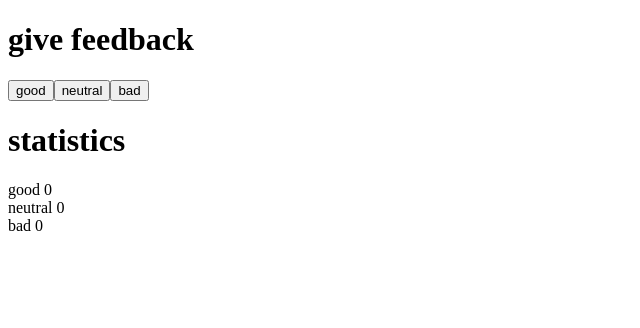
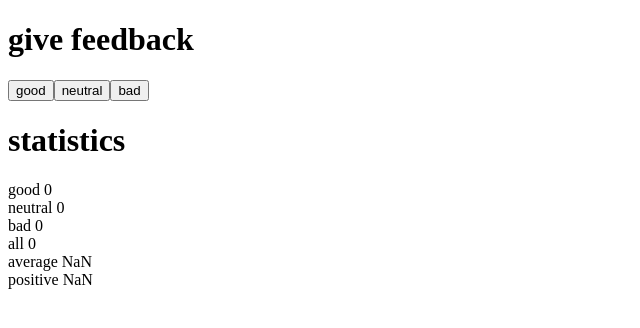
Before and after one commit to voidchef/fullstackopen, a React (Create React App) app in the folder unicafe/: page / in a window 1280 px wide. Shown: the top 328 px of the page, without its empty margins (0-640 px from the left). Built offline with nearby package versions, Linux system fonts and the light colour scheme.

Commit message:
part1: complete exercise 1.7

```diff
--- a/unicafe/src/App.js
+++ b/unicafe/src/App.js
@@ -20,10 +20,16 @@ const App = () => {
       <button onClick={() => handleClick("bad")}>bad</button>
       <h1>statistics</h1>
       good {good}
-      <br/>
+      <br />
       neutral {neutral}
-      <br/>
+      <br />
       bad {bad}
+      <br />
+      all {good + neutral + bad}
+      <br />
+      average {(good * 1 + bad * -1) / (good + neutral + bad)}
+      <br />
+      positive {(good * 100) / (good + neutral + bad)}
     </div>
   );
 };
```
